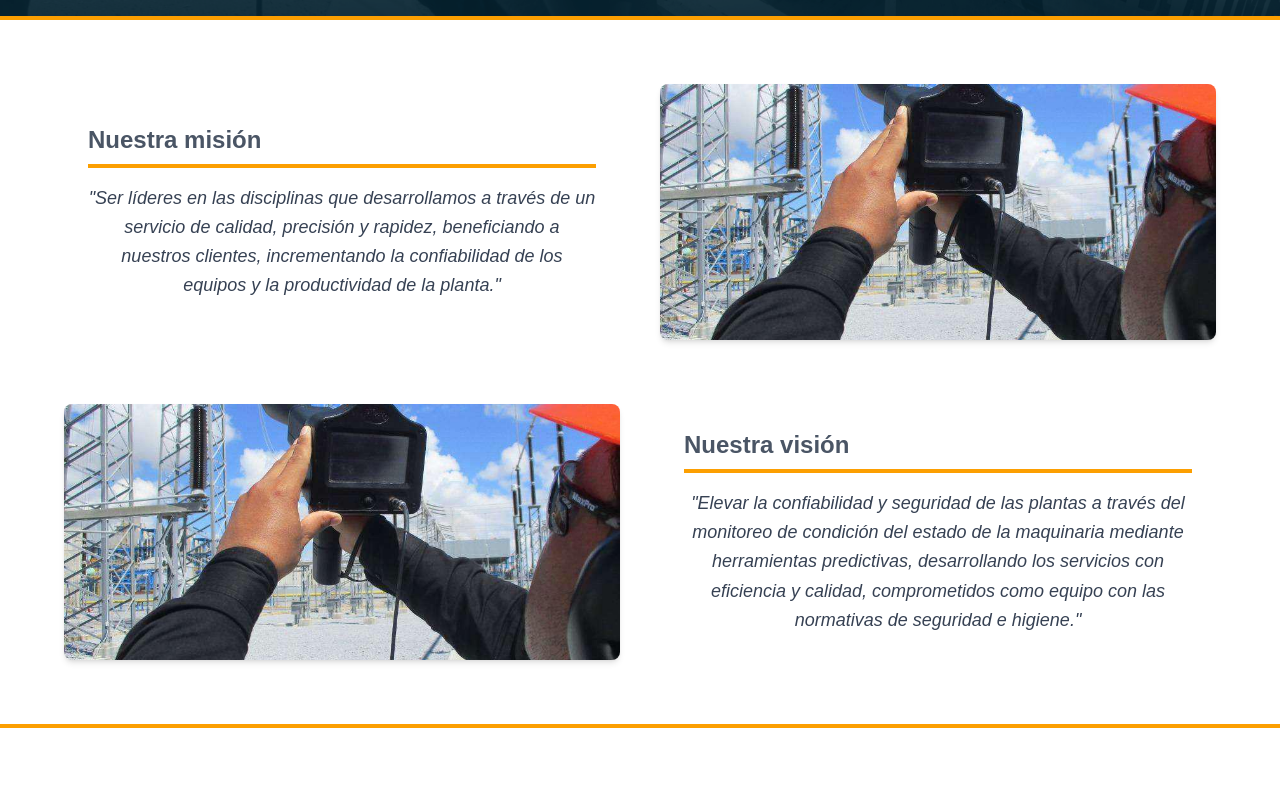
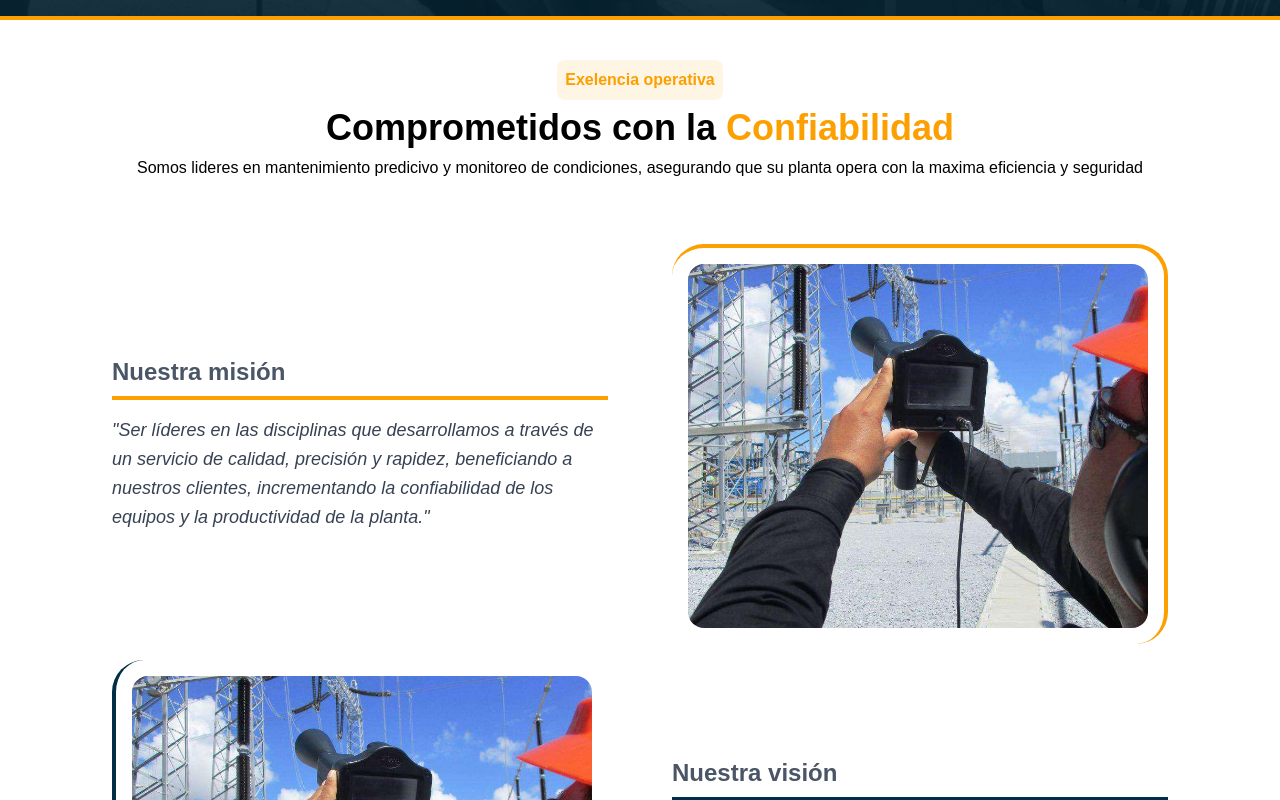
Before and after one commit to diapsa/diapsa-frontend, a Next.js app: page /acerca-de in a window 1280 px wide. Shown: the part 460-1260 px from the top of the page. Built offline with nearby package versions, Linux system fonts and the light colour scheme.

Commit message:
Improving Mision and vision section

```diff
--- a/components/organisms/MisionVisionSection.tsx
+++ b/components/organisms/MisionVisionSection.tsx
@@ -1,39 +1,53 @@
 import Image from "next/image"
 export function MisionVisionSection() {
     return (
-        <section className="w-full bg-white py-16 lg:py-16">
+        <section className="w-full bg-white py-10 space-y-4">
+            <div className="space-y-2 mb-16">
+                <div className="flex flex-col items-center">
+                    <p className="bg-secondary/10 p-2 text-secondary rounded-lg font-bold">Exelencia operativa</p>
+                </div>
+                <h2 className="text-black text-4xl font-extrabold text-center">Comprometidos con la  <span className="text-secondary">Confiabilidad</span></h2>
+                <p className="text-black text-center">Somos lideres en mantenimiento predicivo y monitoreo de condiciones, asegurando que su planta opera con la maxima eficiencia y seguridad</p>
+
+            </div>
             {/* Misión */}
-            <div className="grid grid-cols-1 md:grid-cols-2 gap-10 items-center px-8 lg:px-16 mb-16">
-                <div className="px-6">
-                    <h3 className="text-2xl text-gray-600 font-bold border-b-4 border-secondary mb-4 pb-2">Nuestra misión</h3>
-                    <p className="text-center text-lg italic text-gray-700 leading-relaxed">
+            <div className="grid grid-cols-1 md:grid-cols-2 md:gap-16 items-center lg:px-28 min-h-[50vh]">
+                <div className="md:py-8">
+                    <h3 className="font-semibold text-2xl text-gray-600 border-b-4 border-secondary mb-4 pb-2">Nuestra misión</h3>
+                    <p className="text-lg italic text-gray-700 leading-relaxed">
                         "Ser líderes en las disciplinas que
                         desarrollamos a través de un servicio de calidad, precisión y rapidez, beneficiando a
                         nuestros clientes, incrementando la confiabilidad de los equipos y la productividad de
                         la planta."
                     </p>
                 </div>
-                <div className="relative w-full h-64 rounded-lg overflow-hidden shadow-md hidden md:block ">
+                <div className="relative w-full h-full rounded-4xl border-e-4 border-t-4 border-secondary hidden md:block p-4">
+                    <div className="relative w-full h-full overflow-hidden rounded-2xl">
                         <Image
                             src="/images/metodologia/metodologia-1.jpg"
                             fill
-                        className="hidden md:block object-cover"
-                        alt="Representación de la misión de la empresa" />
+                            className="object-cover"
+                            alt="Representación de la misión de la empresa"
+                        />
+                    </div>
                 </div>
             </div>
 
             {/* Visión */}
-            <div className="grid grid-cols-1 md:grid-cols-2 gap-10 items-center px-8 lg:px-16 ">
-                <div className="relative w-full h-64 rounded-lg overflow-hidden shadow-md xs:order-2 hidden md:block ">
+            <div className="grid grid-cols-1 md:grid-cols-2 md:gap-16 items-center px-8 lg:px-28 min-h-[50vh]">
+                <div className="relative w-full h-full rounded-4xl border-b-4 border-s-4 border-primary hidden md:block p-4">
+                    <div className="relative w-full h-full overflow-hidden rounded-2xl">
                         <Image
                             src="/images/metodologia/metodologia-1.jpg"
                             fill
-                        className="hidden md:block object-cover"
-                        alt="Representación de la visión de la empresa" />
+                            className="object-cover"
+                            alt="Representación de la misión de la empresa"
+                        />
                     </div>
-                <div className="px-6 xs:order-1">
-                    <h3 className="text-2xl text-gray-600 font-bold border-b-4 border-secondary mb-4 pb-2">Nuestra visión</h3>
-                    <p className="text-center text-lg italic text-gray-700 leading-relaxed">
+                </div>
+                <div className="md:py-16">
+                    <h3 className="font-semibold text-2xl text-gray-600  border-b-4 border-primary mb-4 pb-2">Nuestra visión</h3>
+                    <p className="text-lg italic text-gray-700 leading-relaxed">
                         "Elevar la confiabilidad y seguridad de las plantas a través
                         del monitoreo de condición del estado de la maquinaria mediante herramientas
                         predictivas, desarrollando los servicios con eficiencia y calidad, comprometidos como
```
Lines whose indentation alone changed are shown as unchanged.
